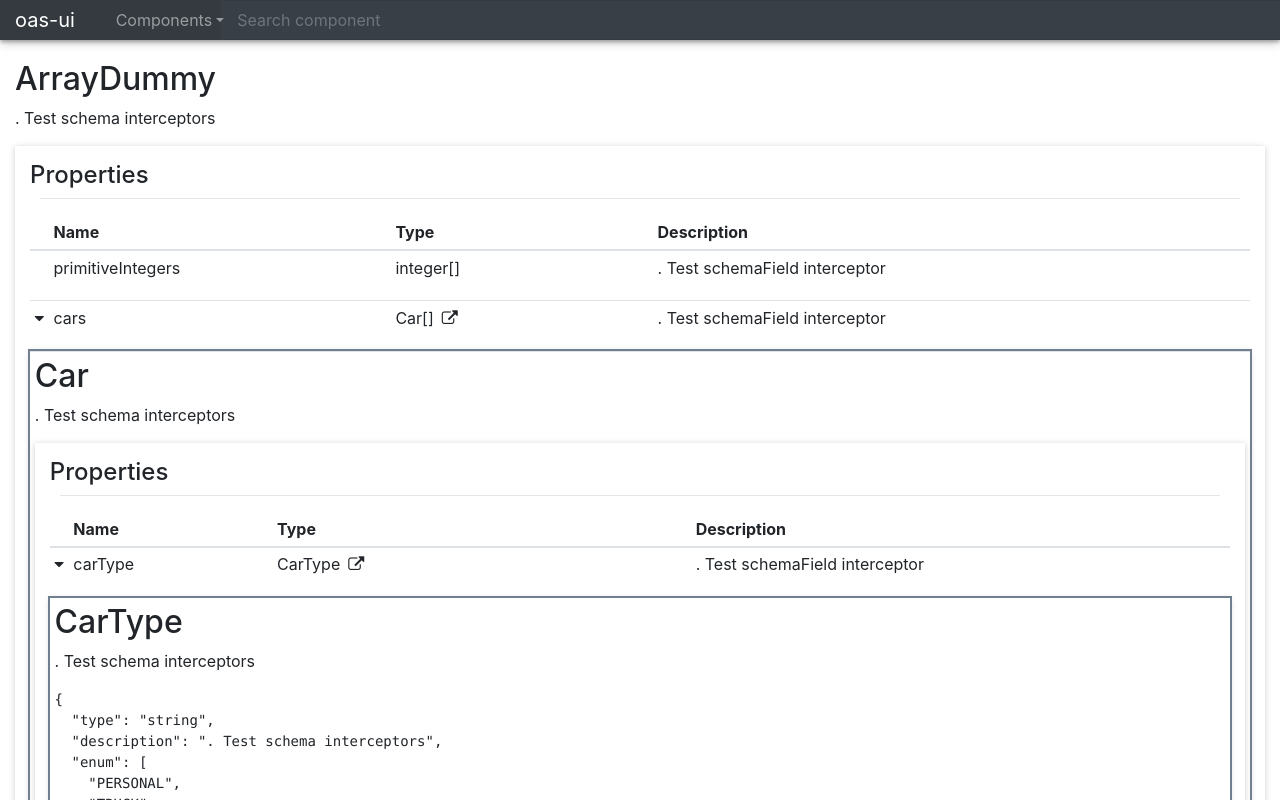
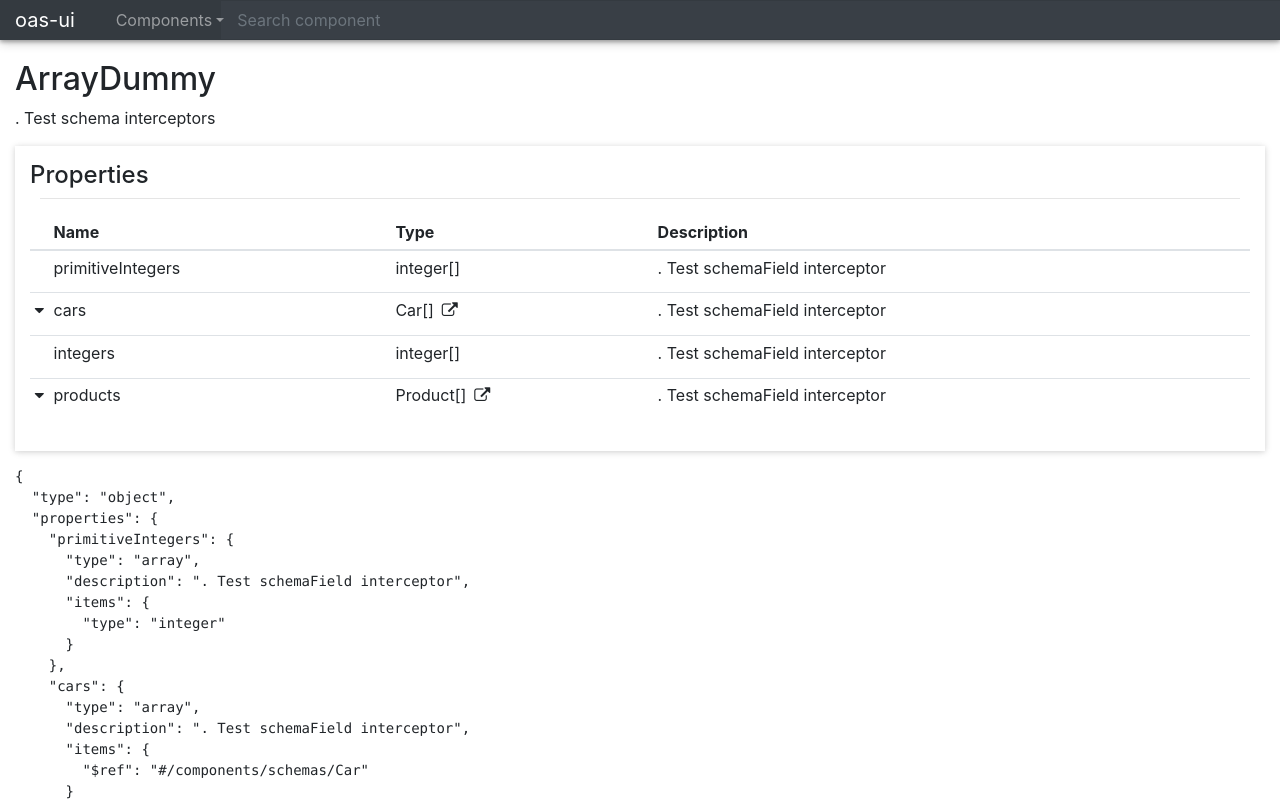
Before and after one commit to vahanito/oas-ui, a React (Create React App) app: page /oas-ui/components/ArrayDummy in a window 1280 px wide. Built offline with nearby package versions, Linux system fonts and the light colour scheme.

Commit message:
#12 #13 Adjusted solution for property details
- Changed list to table
- extracted property details to separate file
- some extra refactoring, renaming

```diff
--- a/package.json
+++ b/package.json
@@ -11,7 +11,6 @@
     "react-dom": "^16.11.0",
     "react-router-dom": "^5.1.2",
     "react-scripts": "3.2.0",
-    "react-uuid": "^1.0.2",
     "webpack": "^4.41.2"
   },
   "devDependencies": {
--- a/src/components/expandablerow/ExpandableRow.js
+++ b/src/components/expandablerow/ExpandableRow.js
@@ -15,8 +15,8 @@ class ExpandableRow extends React.Component {
       <>
         {React.Children.map(this.props.content || null, (child, i) => {
           return (
-            <tr onClick={this.toggleExpanded}>
-              <child.type onClick {...child.props} key={i}/>
+            <tr onClick={this.toggleExpand}>
+              <child.type {...child.props} key={i}/>
             </tr>
           );
         })}
@@ -31,12 +31,11 @@ class ExpandableRow extends React.Component {
     return this.props.disabledExpansion === true;
   };
 
-  toggleExpanded = () => {
-    this.setState(state => ({
-      ...state,
-      isExpanded: !state.isExpanded
-    }));
-  }
+  toggleExpand = () => {
+    this.setState({
+      isExpanded: !this.state.isExpanded
+    });
+  };
 }
 
 ExpandableRow.propTypes = {
--- a/src/index.css
+++ b/src/index.css
@@ -81,22 +81,12 @@ hr {
     border-top: none;
 }
 
-.property-detail-list {
-    list-style-type: none;
-    padding-left: 15px;
+.property-detail-list td {
+	padding: 2px;
 }
 
-.property-detail-list {
-    list-style: none;
-    padding: 0;
+.property-detail-list > tr > td:first-child:before {
+	content: "\f105"; /* FontAwesome Unicode */
+	font-family: FontAwesome;
+	padding-right: 5px;
 }
-.property-detail-list > li {
-    padding-left: 1.3em;
-}
-.property-detail-list > li:before {
-    content: "\f105"; /* FontAwesome Unicode */
-    font-family: FontAwesome;
-    display: inline-block;
-    margin-left: -1.3em; /* same as padding-left set on li */
-    width: 1.3em; /* same as padding-left set on li */
-}
--- a/src/pages/component/properties/PropertyRow.js
+++ b/src/pages/component/properties/PropertyRow.js
@@ -1,12 +1,12 @@
 import React from 'react';
 import PropTypes from 'prop-types';
-import uuid from 'react-uuid'
-import ExpandableRow from "../../../components/expandablerow/ExpandableRow";
-import RowContent from "../../../components/expandablerow/RowContent";
-import ExpandableContent from "../../../components/expandablerow/ExpandableContent";
-import ComponentContent from "../../../pages/component/ComponentContent";
-import OasService from "../../../services/OasService";
-import ComponentLink from "../../../components/ComponentLink";
+import ExpandableRow from '../../../components/expandablerow/ExpandableRow';
+import RowContent from '../../../components/expandablerow/RowContent';
+import ExpandableContent from '../../../components/expandablerow/ExpandableContent';
+import ComponentContent from '../../../pages/component/ComponentContent';
+import OasService from '../../../services/OasService';
+import ComponentLink from '../../../components/ComponentLink';
+import propertyDetailNames from '../../../services/PropertyDetailNames';
 
 class PropertyRow extends React.Component {
 
@@ -22,7 +22,7 @@ class PropertyRow extends React.Component {
           </RowContent>
         }
         expandableContent={
-          <ExpandableContent isExpanded>
+          <ExpandableContent>
             <ComponentContent componentName={OasService.componentNameFromRef(ref)}/>
           </ExpandableContent>
         }
@@ -41,7 +41,7 @@ class PropertyRow extends React.Component {
         </td>
         <td>
           {this.propertyType(property, ref)}
-            {this.propertyTypeDetails(property, ref)}
+          {this.propertyTypeDetails(property)}
         </td>
         <td>
           {property.description}
@@ -50,28 +50,23 @@ class PropertyRow extends React.Component {
     );
   };
 
-  propertyTypeDetails = (property, ref) => {
-    const propertyDetails = [
-        this.getPropertyParameter(property, 'Format', 'format'),
-        this.getPropertyParameter(property, 'Regex', 'regex'),
-        this.getPropertyParameter(property, 'Minimum', 'minimum'),
-        this.getPropertyParameter(property, 'Maximum', 'maximum'),
-        this.getPropertyParameter(property, 'Excl. min', 'exclusiveMinimum'),
-        this.getPropertyParameter(property, 'Excl. max', 'exclusiveMaximum'),
-        this.getPropertyParameter(property, 'Minimum length', 'minLength'),
-        this.getPropertyParameter(property, 'Maximum length', 'maxLength'),
-        this.getPropertyParameter(property, 'Minimum items', 'minItems'),
-        this.getPropertyParameter(property, 'Maximum items', 'maxItems'),
-    ];
+  propertyTypeDetails = (property) => {
+    const propertyDetails = Object.entries(propertyDetailNames)
+                                  .map(entry => this.getPropertyParameter(property, entry[1], entry[0]));
     const listItems = propertyDetails.filter(value => value).map((propertyDetail) =>
-      <li key={uuid()}>
-          {propertyDetail}
-      </li>
+      <tr key={propertyDetail.name}>
+        <td>
+          {propertyDetail.name}:
+        </td>
+        <td>
+          {propertyDetail.value}
+        </td>
+      </tr>
     );
     return (
-      <ul className={'property-detail-list'}>{listItems}</ul>
+      <table className='table-borderless property-detail-list'>{listItems}</table>
     );
-  }
+  };
 
   getRef = (property) => {
     if (property.items) {
@@ -83,7 +78,7 @@ class PropertyRow extends React.Component {
 
   propertyType = (param, ref) => {
     const primitiveType = param.items ? param.items.type : param.type;
-    const componentName = ref ?  OasService.componentNameFromRef(ref) : undefined;
+    const componentName = ref ? OasService.componentNameFromRef(ref) : undefined;
     if (componentName) {
       return <ComponentLink componentName={componentName} isArray={!!param.items}/>;
     }
@@ -92,13 +87,16 @@ class PropertyRow extends React.Component {
   };
 
   getPropertyParameter = (property, translatedName, parameterName) => {
-      let parameterValue = null;
+    let parameterValue;
     if (property.items && property.items[parameterName]) {
       parameterValue = property.items[parameterName];
     } else if (property[parameterName]) {
       parameterValue = property[parameterName];
     }
-      return parameterValue === null ? null : translatedName + ': ' + parameterValue;
+    return parameterValue ? {
+      name: translatedName,
+      value: parameterValue
+    } : undefined;
   };
 
 }
--- /dev/null
+++ b/src/services/PropertyDetailNames.js
@@ -0,0 +1,14 @@
+const propertyDetailNames = {
+  format: 'Format',
+  regex: 'Regex',
+  minimum: 'Min',
+  maximum: 'Max',
+  exclusiveMinimum: 'Exclusive Min',
+  exclusiveMaximum: 'Exclusive Max',
+  minLength: 'Min Length',
+  maxLength: 'Max length',
+  minItems: 'Min items',
+  maxItems: 'Max items'
+};
+
+export default propertyDetailNames;
```
Lines whose indentation alone changed are shown as unchanged.
